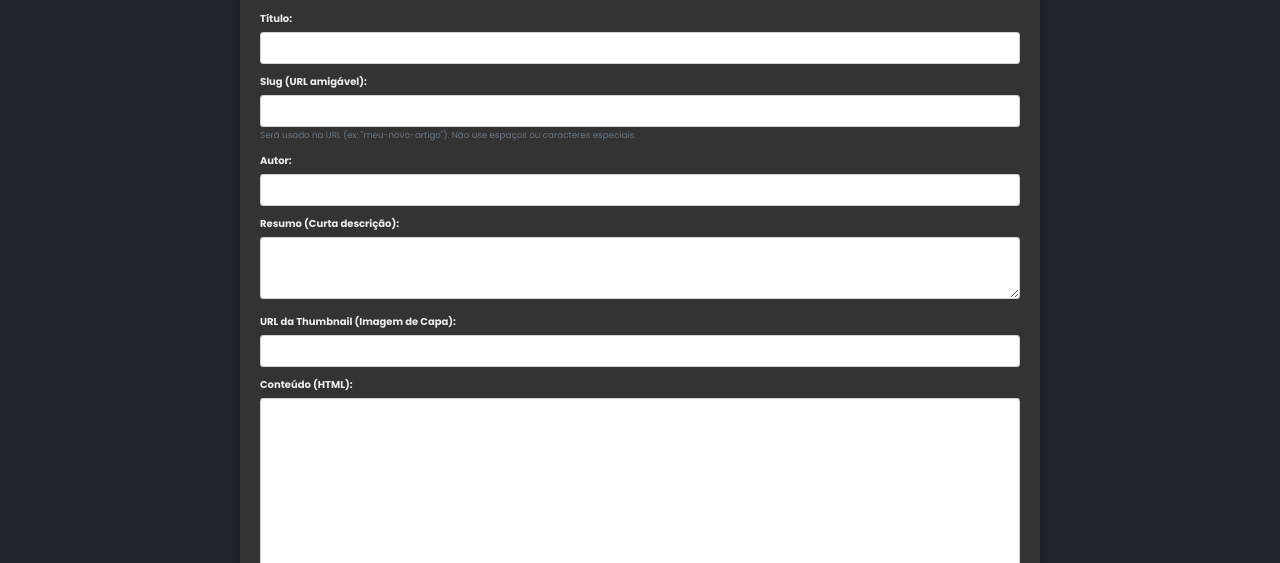
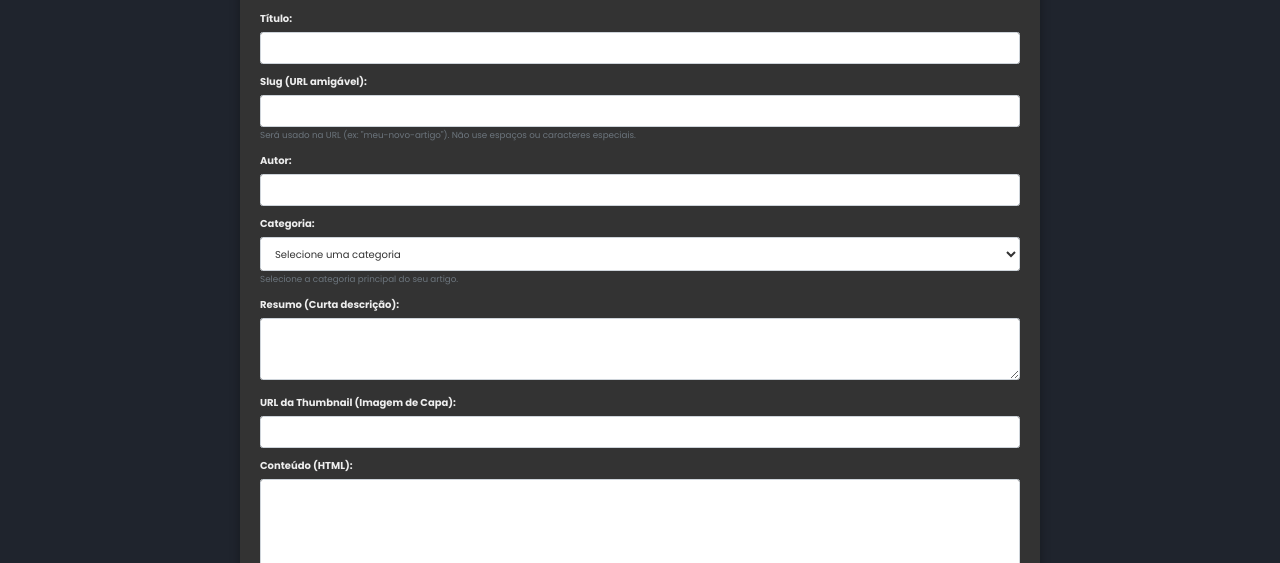
Before and after one commit to yuriletras/yuribarbosa, a website: page admin/new-post.html in a window 1280 px wide. Shown: the part 237-800 px from the top of the page. Drawn offline with nearby package versions, Linux system fonts and the light colour scheme; sample sign-in values are in the browser's storage.

Commit message:
correção de erros

```diff
--- a/admin/new-post.html
+++ b/admin/new-post.html
@@ -144,6 +144,19 @@
                     <input type="text" id="postAuthor" class="form-control" required>
                 </div>
                 <div class="form-group mb-3">
+                     <label for="postCategory" class="form-label">Categoria:</label>
+                    <select id="postCategory" class="form-control" required>
+                    <option value="">Selecione uma categoria</option>
+                    <option value="Programação">Programação</option>
+                    <option value="Inteligência Artificial">Inteligência Artificial</option>
+                    <option value="Carreira">Carreira</option>
+                    <option value="Tecnologia">Tecnologia</option>
+                    <option value="Desenvolvimento Web">Desenvolvimento Web</option>
+                    <option value="Outros">Outros</option>
+                    </select>
+                    <small class="form-text text-muted">Selecione a categoria principal do seu artigo.</small>
+                </div>
+                <div class="form-group mb-3">
                     <label for="postSummary" class="form-label">Resumo (Curta descrição):</label>
                     <textarea id="postSummary" rows="3" class="form-control" required></textarea>
                 </div>
@@ -243,7 +256,9 @@
             document.getElementById('postSummary').value = post.summary;
             document.getElementById('postThumbnail').value = post.thumbnail || ''; // USA 'thumbnail' AQUI
             document.getElementById('postContent').value = post.content;
+            document.getElementById('postCategory').value = post.category || ''; // Assegura que o campo seja preenchido se a categoria existir no post// ...
             currentPostId = postId; // Armazena o ID do post que está sendo editado
+
 
         } catch (error) {
             console.error('Erro ao carregar post para edição:', error);
@@ -263,13 +278,15 @@
             return;
         }
 
+       // ... dentro do listener de submit do postForm ...
 const postData = {
     title: document.getElementById('postTitle').value,
     slug: document.getElementById('postSlug').value,
     author: document.getElementById('postAuthor').value,
     summary: document.getElementById('postSummary').value,
-            thumbnail: document.getElementById('postThumbnail').value, // USA 'thumbnail' AQUI
-            content: document.getElementById('postContent').value
+    thumbnail: document.getElementById('postThumbnail').value,
+    content: document.getElementById('postContent').value,
+    category: document.getElementById('postCategory').value // Coleta o valor do campo de categoria
 };
 
         let url = `${BACKEND_BASE_URL}/api/posts`;
```
Lines whose indentation alone changed are shown as unchanged.
